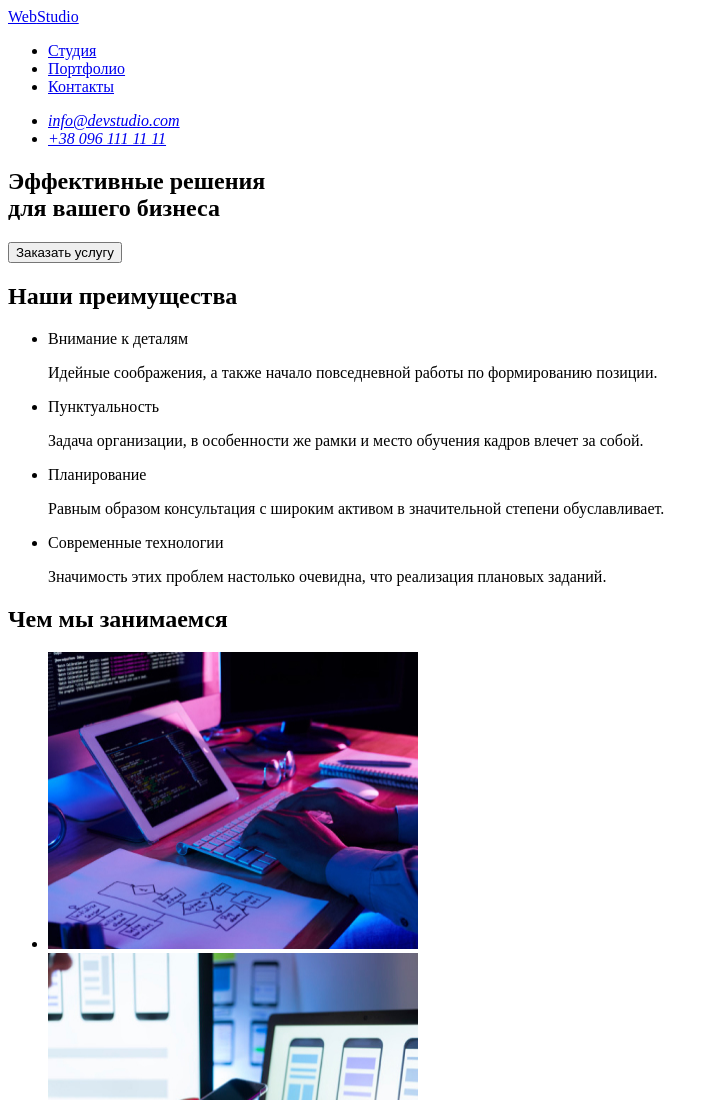
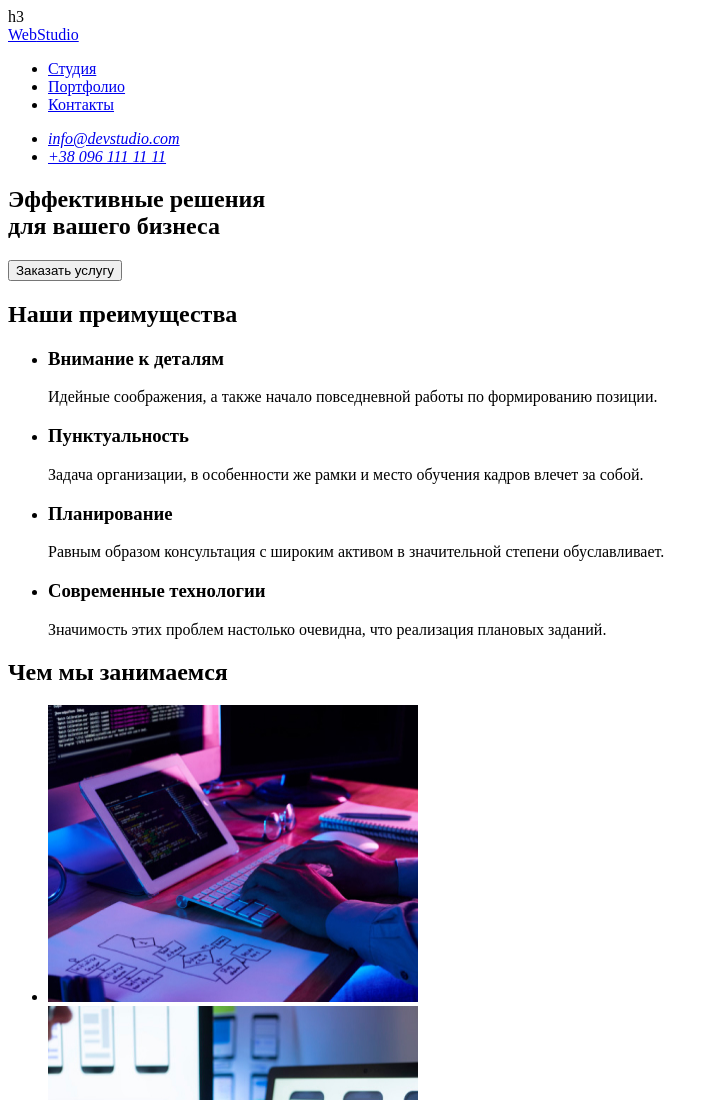
Before and after one commit to MrHouser/goit-markup-hw-01, a plain HTML site: page index.html in a window 1280 px wide. Shown: the top 1100 px of the page, without its empty margins (0-719 px from the left). Drawn offline with Linux system fonts and the light colour scheme.

Commit message:
Исправляет ошибки

```diff
--- a/index.html
+++ b/index.html
@@ -1,4 +1,4 @@
-<!DOCTYPE html>
+h3<!DOCTYPE html>
 <html lang="ru">
 <head>
     <meta charset="UTF-8">
@@ -31,7 +31,7 @@
     <main>
     <!-- Hero -->
     <section>
-        <H1>Эффективные решения<br>для вашего бизнеса</H1>
+        <h1>Эффективные решения<br>для вашего бизнеса</h1>
         <button type="button">Заказать услугу</button>
     </section>
     <!-- About us -->
@@ -40,19 +40,19 @@
         <h2>Наши преимущества</h2>
         <ul>
             <li>
-                <p>Внимание к деталям</p>
+                <h3>Внимание к деталям</h3>
                 <p>Идейные соображения, а также начало повседневной работы по формированию позиции.</p>
             </li>
             <li>
-                <p>Пунктуальность</p>
+                <h3>Пунктуальность</h3>
                 <p>Задача организации, в особенности же рамки и место обучения кадров влечет за собой.</p>
             </li>
             <li>
-                <p>Планирование</p>
+                <h3>Планирование</h3>
                 <p>Равным образом консультация с широким активом в значительной степени обуславливает.</p>
             </li>
             <li>
-                <p>Современные технологии</p>
+                <h3>Современные технологии</h3>
                 <p>Значимость этих проблем настолько очевидна, что реализация плановых заданий.</p>
             </li>
         </ul>
```
Also changed, not shown: .prettierrc.json (added).
